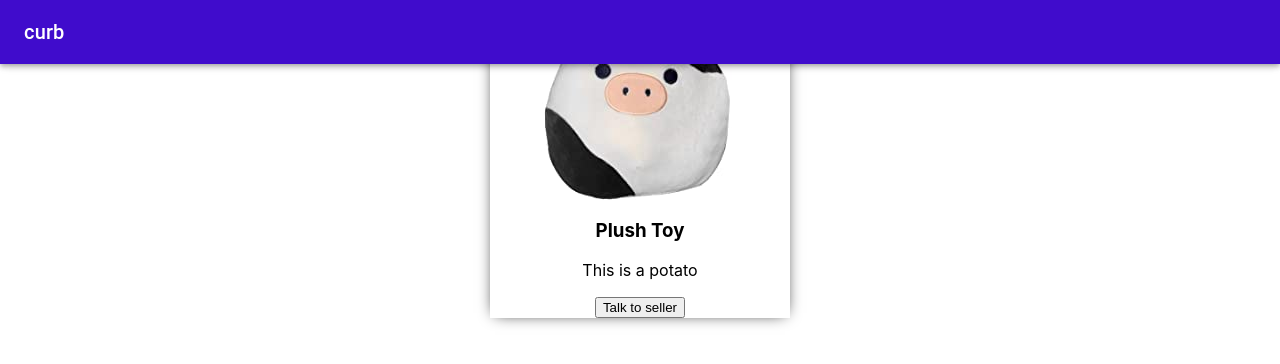
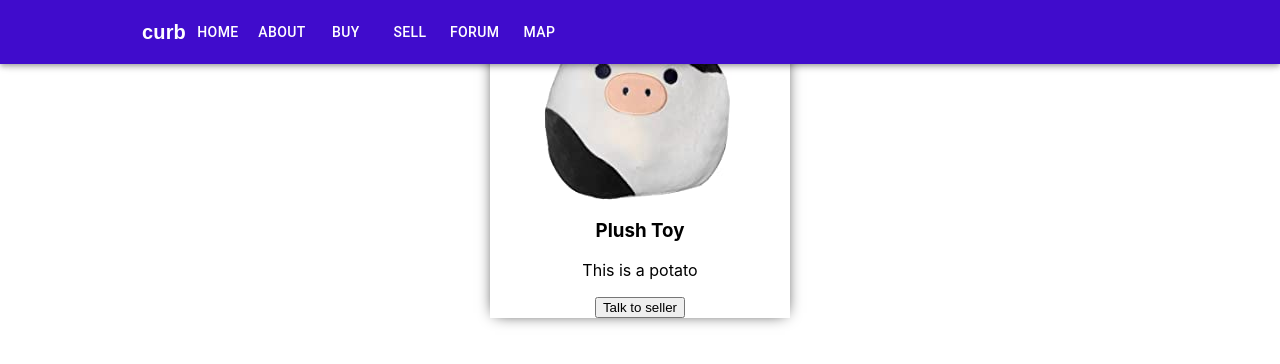
Before and after one commit to natwijaya67/lahecks, a React (Create React App) app: page / in a window 1280 px wide. Shown: the top 364 px of the page. Built offline with nearby package versions, Linux system fonts and the light colour scheme.

Commit message:
added heading data

```diff
--- a/src/components/Header/Header.js
+++ b/src/components/Header/Header.js
@@ -1,9 +1,45 @@
-import { AppBar, Toolbar, Typography, makeStyles } from "@material-ui/core";
+import {
+    AppBar,
+    Toolbar,
+    Typography,
+    makeStyles,
+    Button,
+ } from "@material-ui/core";
 import React from "react";
+import { Link as RouterLink } from "react-router-dom";
+
+const headersData = [
+    {
+        label: "Home",
+        href: "/home",
+    },
+    {
+        label: "About",
+        href: "/about",
+    },
+    {
+        label: "Buy",
+        href: "/buy",
+    },
+    {
+        label: "Sell",
+        href: "/sell",
+    },
+    {
+        label: "Forum",
+        href: "/forum",
+    },
+    {
+        label: "Map",
+        href: "/map"
+    },
+];
 
 const useStyles = makeStyles(() => ({
     header: {
         backgroundColor: "#400CCC",
+        paddingRight: "79px",
+        paddingLeft: "118px",
     },
     logo : {
         fontFamily: "Work Sans, sans-serif",
@@ -11,23 +47,50 @@ const useStyles = makeStyles(() => ({
         color: "#FFFEEFE",
         textAlign: "left",
     },
+    menuButton: {
+        fontFamily: "Open Sans, sans-serif",
+        fontWeight: 700,
+        size: "18px",
+        marginLeft: "38px",
+    },
 }));
 
 export default function Header() {
 
-  const { header } = useStyles();
+  const { header, logo } = useStyles();
 
   const displayDesktop = () => {
-    return <Toolbar>{curbLogo}</Toolbar>;
+    return (
+    <Toolbar>
+        {curbLogo}
+        {getMenuButtons()}
+        </Toolbar>
+    );
   };
 
-
-
   const curbLogo = (
-      <Typography variant = "h6" component="h1">
+      <Typography variant = "h6" component="h1" className ={logo}>
           curb
       </Typography>
   );
+
+  const getMenuButtons = () => {
+      return headersData.map(({ label, href }) => {
+          return (
+              <Button
+            {
+            ...
+            {
+                key: label,
+                color: "inherit",
+                to: href,
+                component: RouterLink,
+            } }
+            >  {label}
+            </Button>
+          );
+        });
+    };
 
 
   return (
```
